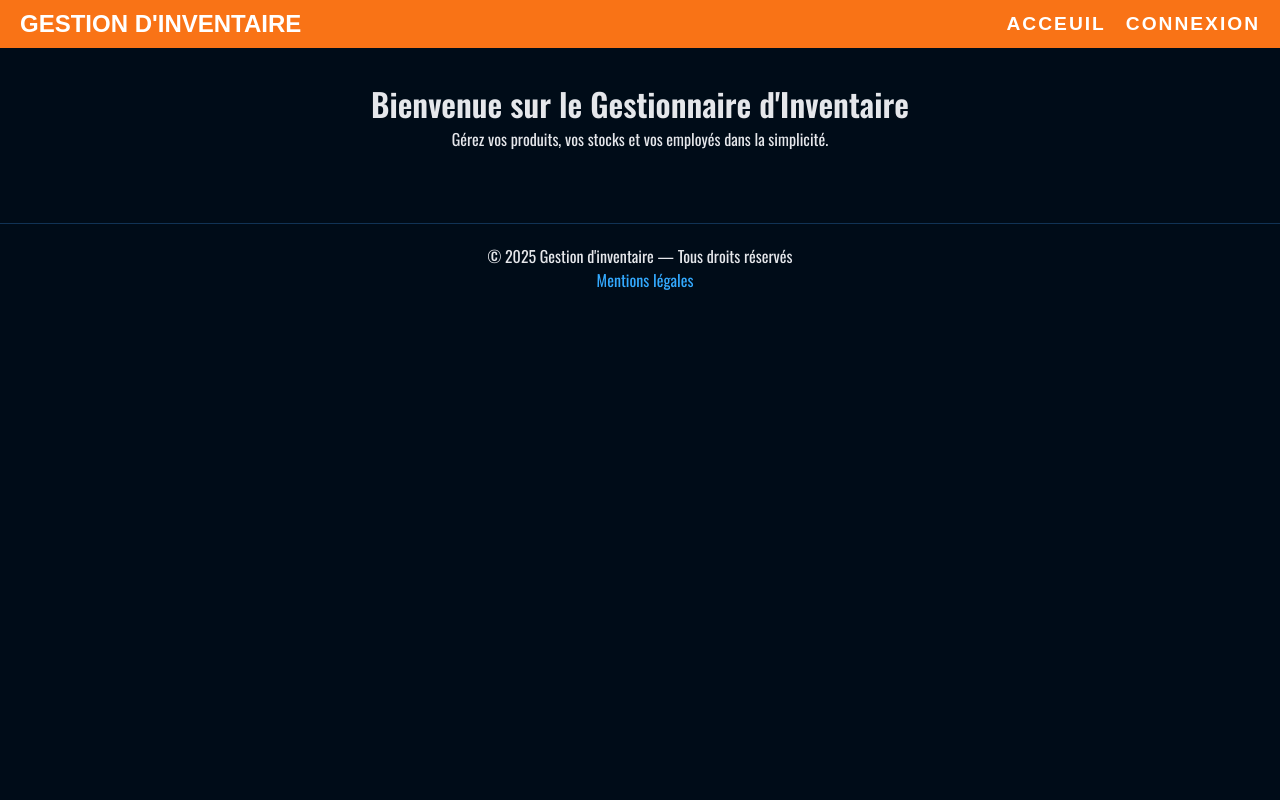
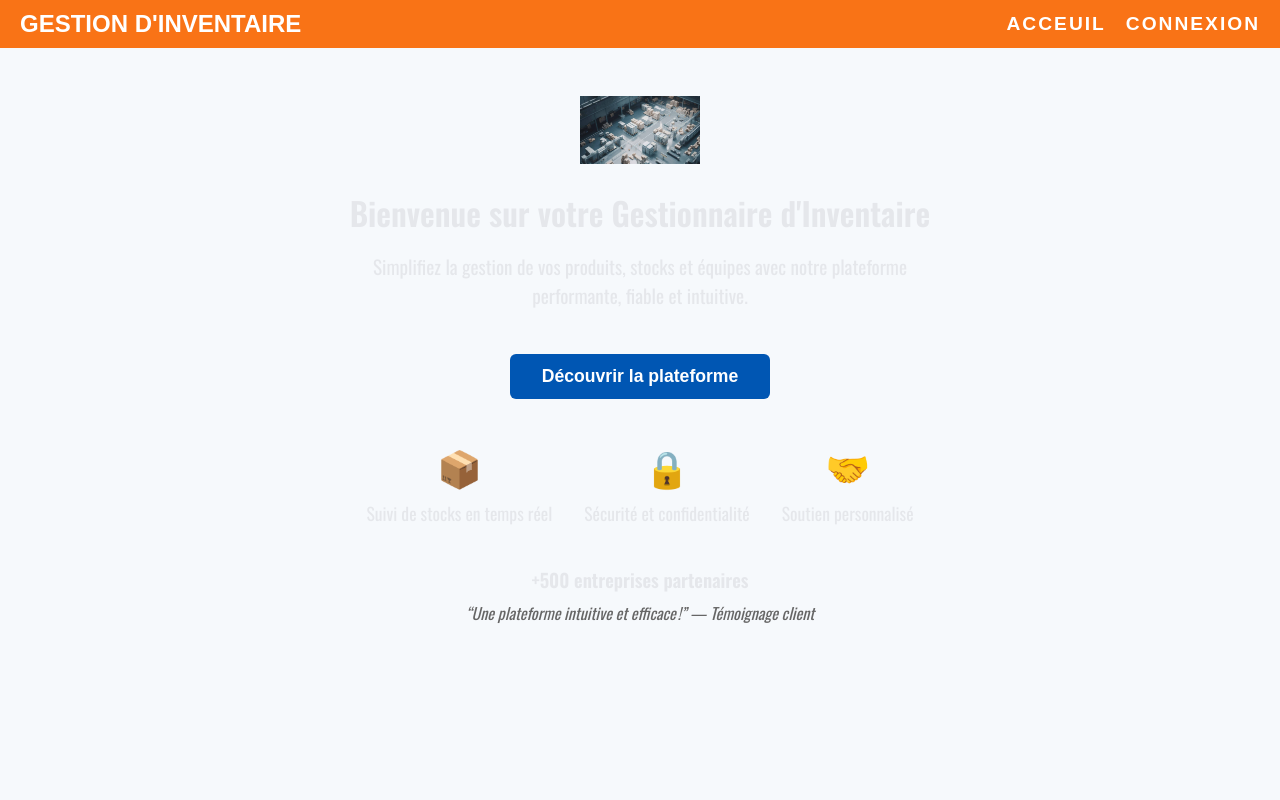
Before and after one commit to ThomasGaron/4205F5MO_GestionInventaire, a React (Vite) app in the folder frontend/: page / in a window 1280 px wide. Shown: the top 800 px of the page. Built offline with nearby package versions, Linux system fonts and the light colour scheme.

Commit message:
[UPD] ajout d'un css temporaire pour la page acceuil et modification des champs et structure plus claire

```diff
--- a/frontend/src/acceuil/Acceuil.css
+++ b/frontend/src/acceuil/Acceuil.css
@@ -0,0 +1,71 @@
+.acceuil-container {
+  background: #f6f9fc;
+  min-height: 100vh;
+  padding: 3rem 2rem 2rem;
+  text-align: center;
+}
+
+.acceuil-logo {
+  width: 120px;
+  margin-bottom: 20px;
+}
+
+.acceuil-title {
+  font-weight: bold;
+  font-size: 2.5rem;
+  margin: 0;
+}
+
+.acceuil-subtitle {
+  font-size: 1.2rem;
+  margin: 16px auto 24px;
+  max-width: 600px;
+}
+
+.acceuil-button {
+  background: #0056b3;
+  color: white;
+  border: none;
+  border-radius: 6px;
+  padding: 12px 32px;
+  font-size: 1.1rem;
+  cursor: pointer;
+  font-weight: bold;
+  margin-top: 20px;
+}
+
+.acceuil-button:hover {
+  background: #004494; /* Option : effet hover */
+}
+
+.features-section {
+  display: flex;
+  justify-content: center;
+  gap: 32px;
+  margin: 40px 0;
+}
+
+.feature-item {
+  font-size: 1.1rem;
+  text-align: center;
+}
+
+.feature-icon {
+  font-size: 36px;
+  margin-bottom: 8px;
+}
+
+.testimonial-section {
+  text-align: center;
+  margin-bottom: 40px;
+}
+
+.testimonial-title {
+  margin-bottom: 8px;
+  font-weight: 600;
+}
+
+.testimonial-text {
+  color: #666;
+  font-style: italic;
+}
--- a/frontend/src/acceuil/Acceuil.jsx
+++ b/frontend/src/acceuil/Acceuil.jsx
@@ -1,11 +1,44 @@
 // frontend/src/accueil/Acceuil.jsx
 import React from "react";
+import "./Acceuil.css";
+import logo from "/public/images/warehouse1.jpg";
 
 export default function Acceuil() {
   return (
-    <div style={{ padding: "2rem", textAlign: "center" }}>
-      <h1>Bienvenue sur le Gestionnaire d'Inventaire</h1>
-      <p>Gérez vos produits, vos stocks et vos employés dans la simplicité.</p>
+    <div className="acceuil-container">
+      <header>
+        <img src={logo} alt="Logo compagnie" className="acceuil-logo" />
+        <h1 className="acceuil-titre">
+          Bienvenue sur votre Gestionnaire d'Inventaire
+        </h1>
+        <p className="acceuil-subtitle">
+          Simplifiez la gestion de vos produits, stocks et équipes avec notre
+          plateforme performante, fiable et intuitive.
+        </p>
+        <button className="acceuil-button">Découvrir la plateforme</button>
+      </header>
+
+      <section className="features-section">
+        <div className="feature-item">
+          <div className="feature-icon">📦</div>
+          <div>Suivi de stocks en temps réel</div>
+        </div>
+        <div className="feature-item">
+          <div className="feature-icon">🔒</div>
+          <div>Sécurité et confidentialité</div>
+        </div>
+        <div className="feature-item">
+          <div className="feature-icon">🤝</div>
+          <div>Soutien personnalisé</div>
+        </div>
+      </section>
+
+      <section className="testimonial-section">
+        <h3 className="testimonial-title">+500 entreprises partenaires</h3>
+        <p className="testimonial-text">
+          “Une plateforme intuitive et efficace !” — Témoignage client
+        </p>
+      </section>
     </div>
   );
 }
```
Also changed, not shown: frontend/public/images/warehouse1.jpg (added).
